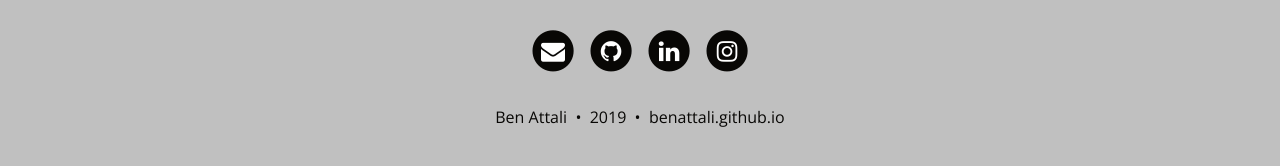
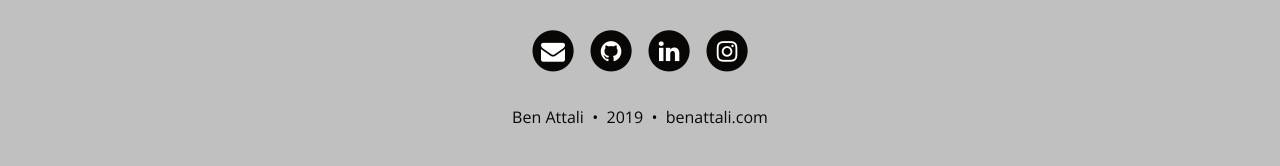
Before and after one commit to benattali/benattali.github.io, a Jekyll site: the page built from aboutme.md, in a window 1280 px wide and 900 px high, scrolled down 836 px. Shown: the part 721-887 px from the top of the window. Built offline with Jekyll 4.4.1, drawn with Linux system fonts in a browser that asks for light colours; nearby versions of some CDN libraries.

Commit message:
Fix pretty URL

```diff
--- a/_config.yml
+++ b/_config.yml
@@ -91,7 +91,7 @@
 
 # How to display the link to the website in the footer
 # Remove this if you don't want a link in the footer
-url-pretty: "benattali.github.io"  # eg. "deanattali.com/beautiful-jekyll"
+url-pretty: "benattali.com"  # eg. "deanattali.com/beautiful-jekyll"
 
 # --- Web Statistics Section --- #
 
```
